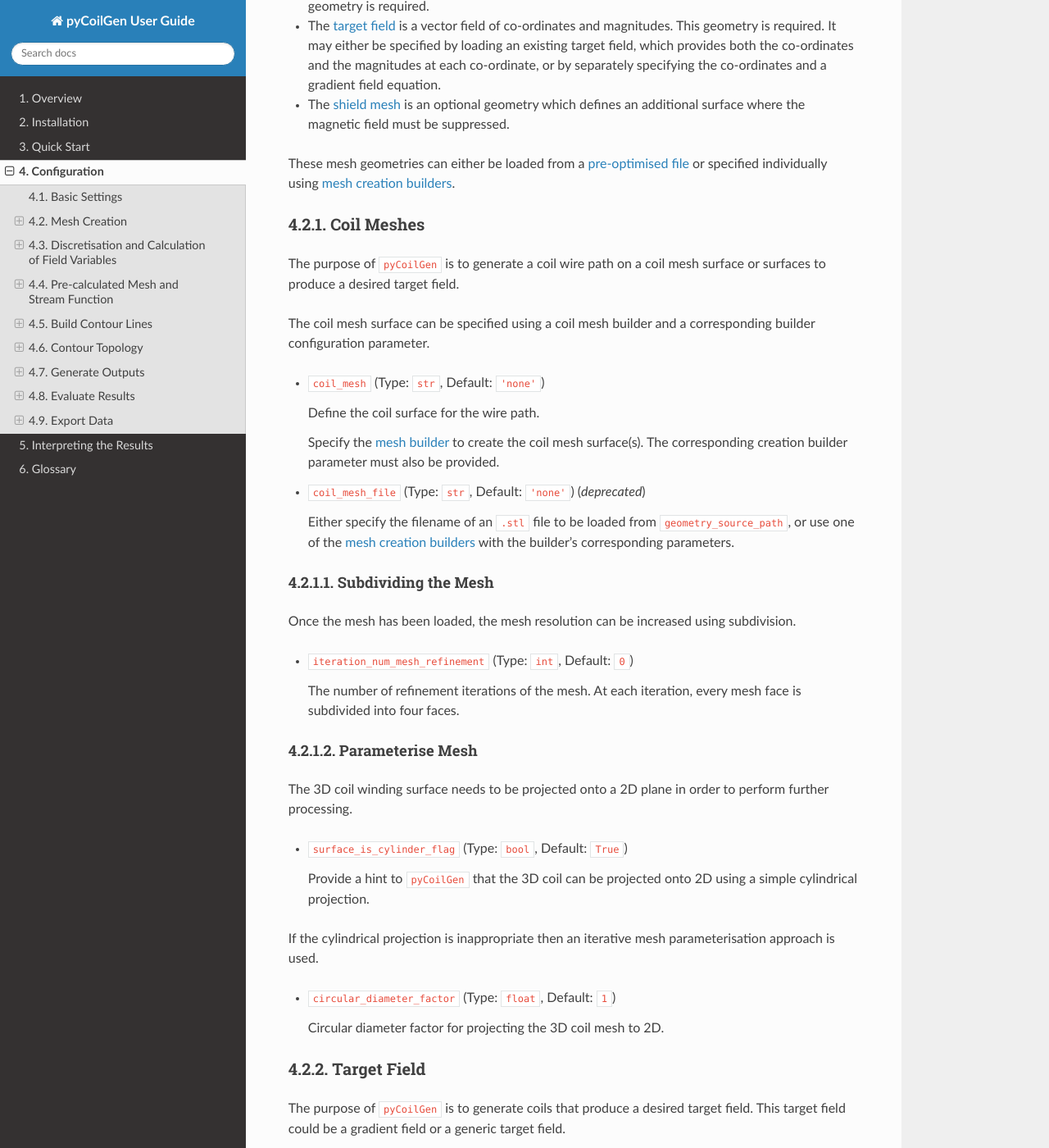
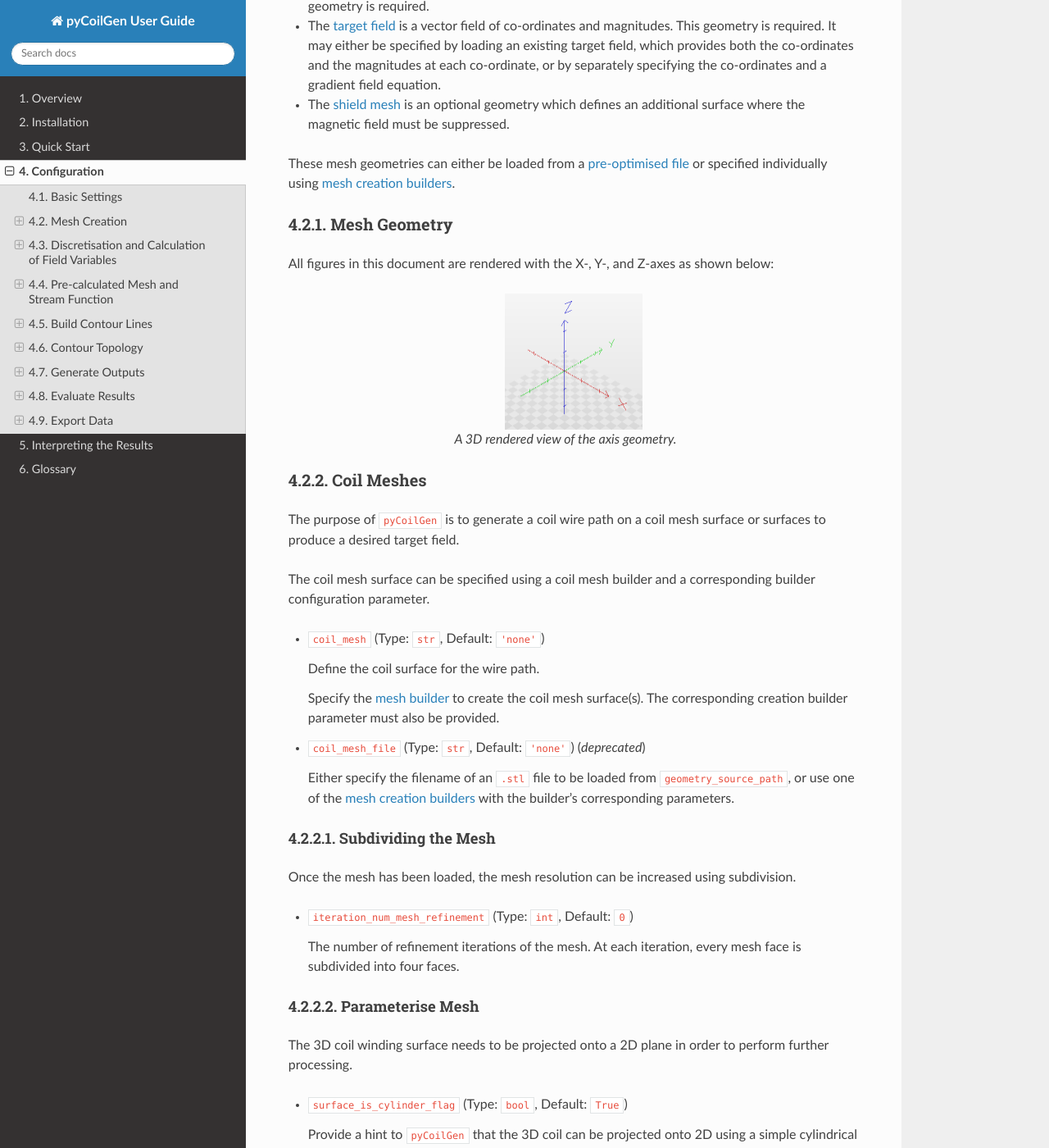
Before and after one commit to kev-m/pyCoilGen, a Sphinx documentation site: the page built from docs/source/configuration.md, in a window 1280 px wide and 1400 px high, scrolled down 1059 px. Shown: the whole window at 82% size. Built offline with Sphinx 7.4.7 and the Read the Docs theme 3.1.0, drawn with Linux system fonts in a browser that asks for light colours; some of the changed text lies outside the part shown.

Commit message:
Adding figure to improve understanding of co-ordinate system.

````diff
--- a/docs/source/configuration.md
+++ b/docs/source/configuration.md
@@ -50,6 +50,19 @@ the co-ordinates and a gradient field equation.
 * The [shield mesh](#shield-mesh) is an optional geometry which defines an additional surface where the magnetic field must be suppressed.
 
 These mesh geometries can either be loaded from a [pre-optimised file](#pre-calculated-mesh-and-stream-function) or specified individually using [mesh creation builders](#mesh-creation-builders).
+
+### Mesh Geometry
+
+All figures in this document are rendered with the X-, Y-, and Z-axes as shown below:
+
+```{figure} figures/3D_axes.png
+:scale: 50 %
+:align: center
+:alt: A 3D rendered view of the axis geometry.
+
+A 3D rendered view of the axis geometry.
+```
+
 
 ### Coil Meshes
 
````
